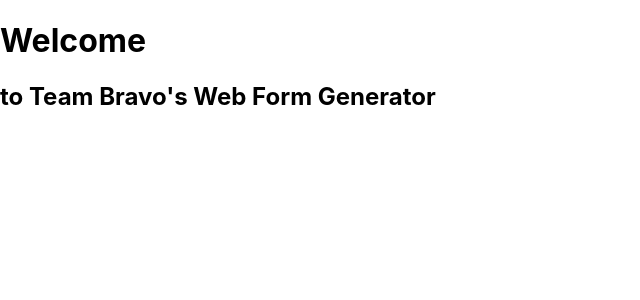
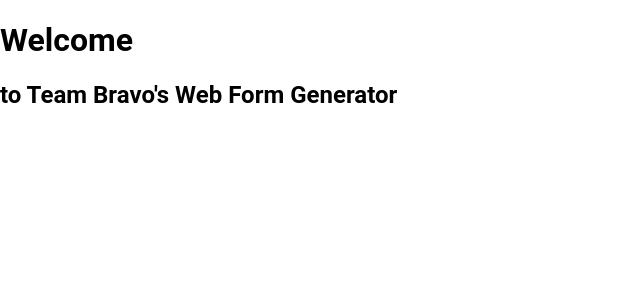
Before and after one commit to VictorSeverin/Online-Form-App, a React (Create React App) app in the folder team-bravo/: page / in a window 1280 px wide. Shown: the top 300 px of the page, without its empty margins (0-640 px from the left). Built offline with nearby package versions, Linux system fonts and the light colour scheme.

Commit message:
add roboto font

```diff
--- a/team-bravo/public/index.html
+++ b/team-bravo/public/index.html
@@ -24,6 +24,13 @@
       work correctly both with client-side routing and a non-root public URL.
       Learn how to configure a non-root public URL by running `npm run build`.
     -->
+    <!--
+        Add Google's Roboto font
+    -->
+    <link rel="preconnect" href="https://fonts.googleapis.com">
+    <link rel="preconnect" href="https://fonts.gstatic.com" crossorigin>
+    <link href="https://fonts.googleapis.com/css2?family=Inter&display=swap" rel="stylesheet">
+
     <title>React App</title>
   </head>
   <body>
--- a/team-bravo/src/App.css
+++ b/team-bravo/src/App.css
@@ -1,3 +1,7 @@
 @tailwind base;
 @tailwind components;
 @tailwind utilities;
+
+body {
+    font-family: "Roboto", sans-serif;
+}
```
